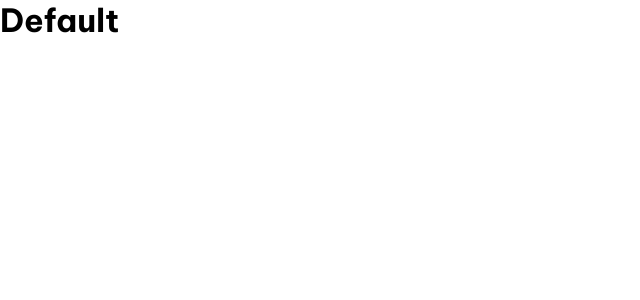
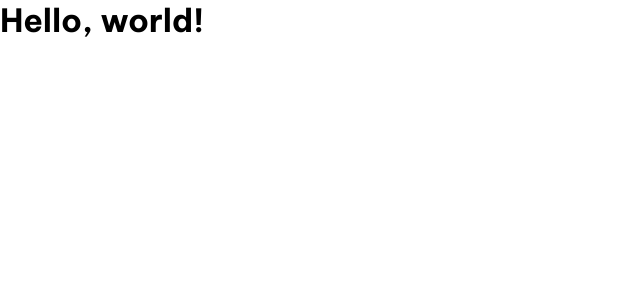
Before and after one commit to danstoakes-flaunt/HD-02-10-23_angular-first-app, an Angular app: page / in a window 1280 px wide. Shown: the top 300 px of the page, without its empty margins (0-640 px from the left). Built offline with nearby package versions, Linux system fonts and the light colour scheme.

Commit message:
Add a standard Hello, world! prompt

```diff
--- a/angular.json
+++ b/angular.json
@@ -100,5 +100,8 @@
         }
       }
     }
+  },
+  "cli": {
+    "analytics": false
   }
 }
--- a/src/app/app.component.ts
+++ b/src/app/app.component.ts
@@ -4,9 +4,10 @@ import { Component } from '@angular/core';
   selector: 'app-root',
   standalone: true,
   imports: [],
-  template: `<h1>Default</h1>`,
+  template: `<h1>Hello, world!</h1>`,
   styleUrls: ['./app.component.css'],
 })
+
 export class AppComponent {
-  title = 'default';
+  title = 'homes';
 }
--- a/src/index.html
+++ b/src/index.html
@@ -2,13 +2,14 @@
 <html lang="en">
   <head>
     <meta charset="utf-8">
-  <title>Default</title>
+    <title>Homes</title>
     <base href="/">
     <meta name="viewport" content="width=device-width, initial-scale=1">
     <link rel="icon" type="image/x-icon" href="favicon.ico">
     <link rel="preconnect" href="https://fonts.googleapis.com">
     <link rel="preconnect" href="https://fonts.gstatic.com" crossorigin>
-  <link href="https://fonts.googleapis.com/css2?family=Be+Vietnam+Pro:ital,wght@0,400;0,700;1,400;1,700&display=swap" rel="stylesheet">
+    <link href="https://fonts.googleapis.com/css2?family=Be+Vietnam+Pro:ital,wght@0,400;0,700;1,400;1,700&display=swap"
+      rel="stylesheet">
   </head>
   <body>
     <app-root></app-root>
```
Also changed, not shown: src/main.ts (line endings or trailing spaces), 1 other file (tests, documents, lock files or other folders). Lines whose indentation alone changed are shown as unchanged.
